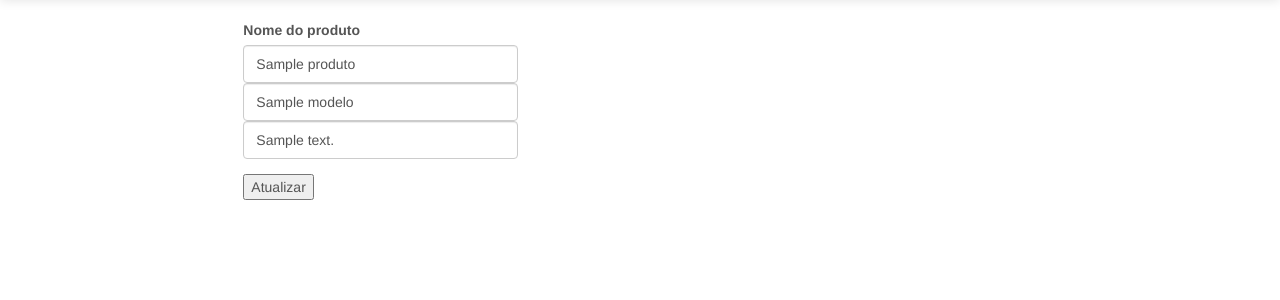
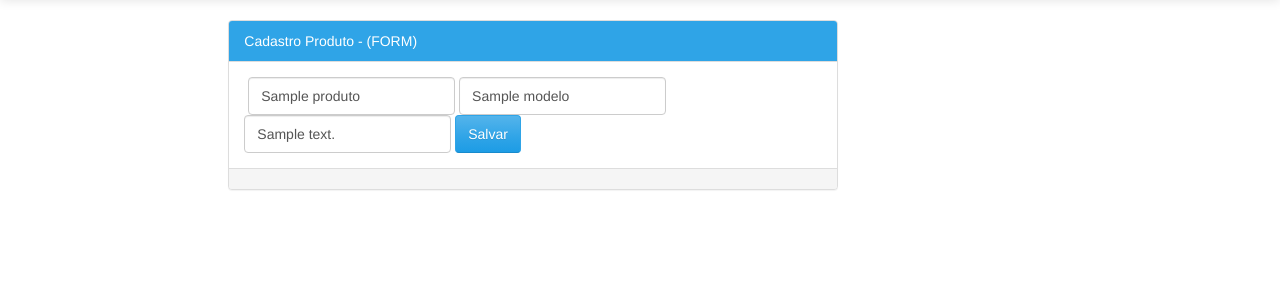
Before and after one commit to thiago-rodrigues/crud_python, a Django app: template produtos/templates/produtos/editar.html in a window 1280 px wide. Shown: the part 51-351 px from the top of the page. Run offline with Django 3.2, Linux system fonts and the light colour scheme; the template is opened without the code that fills it: most values are stand-ins (such as "Sample title", 1, 10 or a date in 2020); some libraries are stand-ins or nearby versions.

Commit message:
adiciona form/panel ao template editar

```diff
--- a/produtos/templates/produtos/editar.html
+++ b/produtos/templates/produtos/editar.html
@@ -1,18 +1,31 @@
-{% extends "main.html" %}{% load static %}
-{% block body %}
-{% if produto %}
-<div class="col-sm-6">
-    <form action="" method="post">
+{% extends "main.html" %}{% load static %} {% block body %} {% if produto %}
+<div class="panel panel-primary">
+    <div class="panel-heading">Cadastro Produto - (FORM)</div>
+    <div class="panel-body">
+        <form class="form-inline" action="" method="post">
             {% csrf_token %}
             <div class="form-group">
-            <label for="nome" class="control-label">Nome do produto</label>
-            <input type="hidden" id="id" name="id" value="{{ produto.id }}">
+                <label class="sr-only" for="id">Id</label>
+                <input type="hidden" class="form-control" id="id" name="id" value="{{ produto.id }}" required>
+            </div>
+            <div class="form-group">
+                <label class="sr-only" for="nome">Nome</label>
                 <input type="text" class="form-control" id="nome" name="nome" value="{{ produto.nome }}" required>
+            </div>
+            <div class="form-group">
+                <label class="sr-only" for="modelo">Modelo</label>
                 <input type="text" class="form-control" id="modelo" name="modelo" value="{{ produto.modelo }}" required>
+            </div>
+            <div class="form-group">
+                <label class="sr-only" for="descricao">Descrição</label>
                 <input type="text" class="form-control" id="descricao" name="descricao" value="{{ produto.descricao }}" required>
             </div>
-        <input type="submit" value="Atualizar" />
+            <div class="form-group">
+                <button type="submit" class="btn btn-primary">Salvar</button>
+            </div>
+
         </form>
     </div>
-{% endif %}
-{% endblock %}
+    <div class="panel-footer"></div>
+</div>
+{% endif %} {% endblock %}
```
Lines whose indentation alone changed are shown as unchanged.
